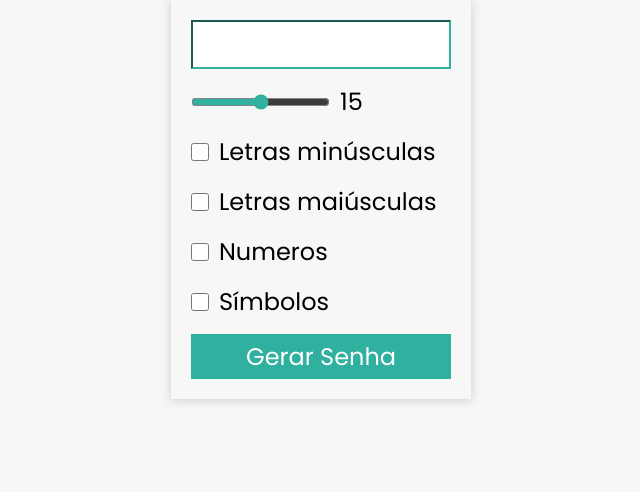
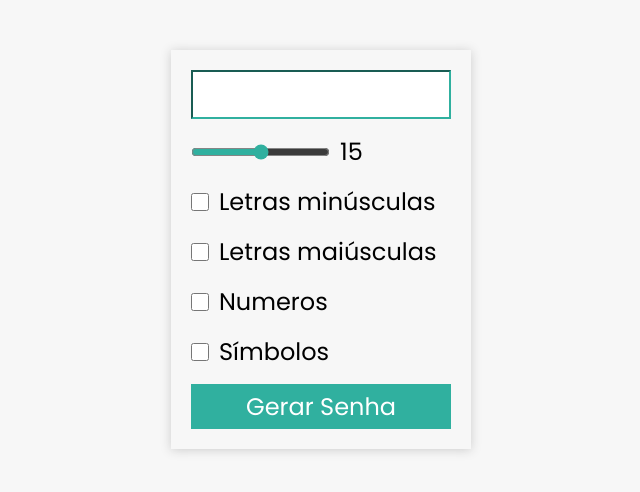
Before and after one commit to italosonotos/Gerador_de_senhas, a plain HTML site: page index.html in a window 1280 px wide. Shown: the whole page, without its empty margins (319-959 px from the left). Drawn offline with Linux system fonts and the light colour scheme.

Commit message:
versao final

```diff
--- a/style.css
+++ b/style.css
@@ -9,8 +9,9 @@
 }
 
 body {
-  width: 100%; /**/
-  height: 100%;/**/
+  width: 100%;
+  height: 100%;
+  margin-top: 50px;
   display: flex;
   align-items: center;
   justify-content: center;
```
